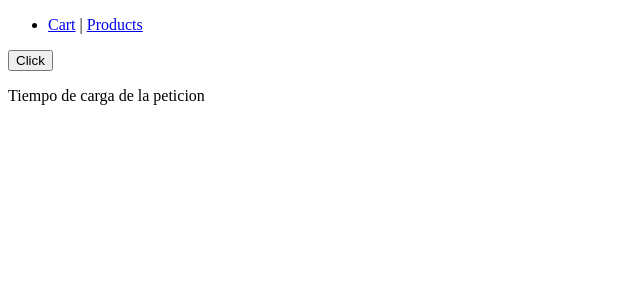
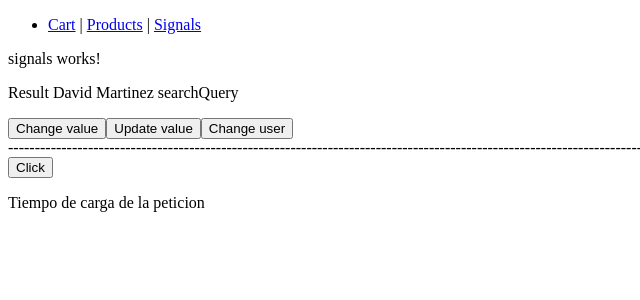
Before and after one commit to david01prof/david01prof-Angular17-ssr, an Angular app: page /signals in a window 1280 px wide. Before the commit this address led to /. Shown: the top 300 px of the page, without its empty margins (0-640 px from the left). Built offline with nearby package versions, Linux system fonts and the light colour scheme.

Commit message:
feature-signal

```diff
--- a/src/app/app.component.html
+++ b/src/app/app.component.html
@@ -27,12 +27,16 @@ Ayudan a la funcionalidad de los defer
             <a routerLinkActive="activated" routerLink="/cart">Cart</a>
             |
             <a routerLinkActive="activated" routerLink="/products">Products</a>
+            |
+            <a routerLinkActive="activated" routerLink="/signals">Signals</a>
         </li>
     </ul>
 </nav>
 
-<!-- <router-outlet /> -->
+<router-outlet />
 
+----------------------------------------------------------------------------------------------------------------------------
+<br>
 <!-- <button (click)="cond = !cond" type="button">Click</button> -->
 <button type="button" #greeting>Click</button>
 
--- a/src/app/app.routes.ts
+++ b/src/app/app.routes.ts
@@ -1,9 +1,11 @@
 import { Routes } from '@angular/router';
 import { ProductsComponent } from './src/components/products/products.component';
 import { CartComponent } from './src/components/cart/cart.component';
+import { SignalsComponent } from './src/components/signals/signals.component';
 
 export const routes: Routes = [
     { path: 'products', component: ProductsComponent},
+    { path: 'signals', component: SignalsComponent},
     { path: 'product-details/:id', loadComponent:() => import('./src/components/details/details.component') },
     { path: 'cart', loadComponent:() => import('./src/components/cart/cart.component').then( (c) => c.CartComponent ) },
     { path: '', redirectTo: '/products', pathMatch: 'full'},
--- /dev/null
+++ b/src/app/src/components/signals/signals.component.html
@@ -0,0 +1,10 @@
+<p>signals works!</p>
+
+<p>{{resultComputed()}}</p>
+
+<button (click)="onChangeValue()" type="button">Change value</button>
+<button (click)="onUpdateValue()" type="button">Update value</button>
+
+<button (click)="onChangeUser()" type="button">Change user</button>
+
+<br>
--- /dev/null
+++ b/src/app/src/components/signals/signals.component.ts
@@ -0,0 +1,35 @@
+import { Component, Injector, computed, effect, inject, signal } from '@angular/core';
+
+@Component({
+  selector: 'app-signals',
+  standalone: true,
+  imports: [],
+  templateUrl: './signals.component.html',
+  styleUrl: './signals.component.scss'
+})
+export class SignalsComponent {
+
+  searchQuery = signal<string>('searchQuery');
+  searchQueryReadOnly = this.searchQuery.asReadonly();
+  user = signal<string>('David Martinez')
+  resultComputed = computed(()=> `Result ${this.user()} ${this.searchQuery()}`)
+  private readonly injector = inject(Injector)
+
+  constructor(){
+    effect(() => console.log(this.user()))
+  }
+
+  onChangeValue(){
+    this.searchQuery.set('New Value searchQuery')
+  }
+
+  onChangeUser(){
+    this.user.set('David Dev')
+    // effect(() => console.log(this.user()),{injector:this.injector})
+  }
+
+  onUpdateValue(){
+    this.searchQuery.update((current)=> current + 'Youtube!');
+  }
+
+}
```
Also changed, not shown: src/app/src/components/signals/signals.component.scss (added), 1 other file (tests, documents, lock files or other folders).
